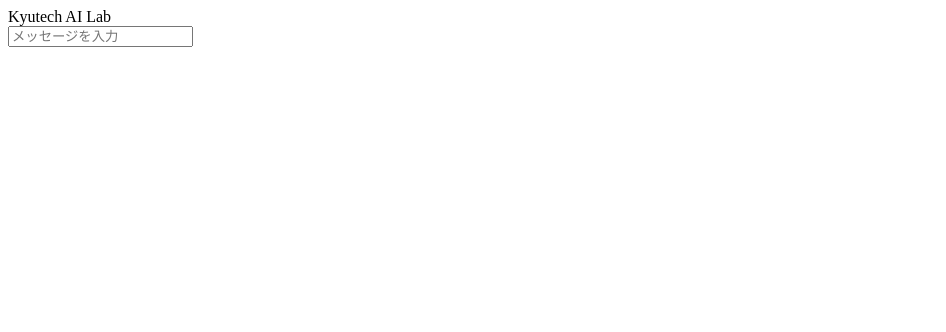
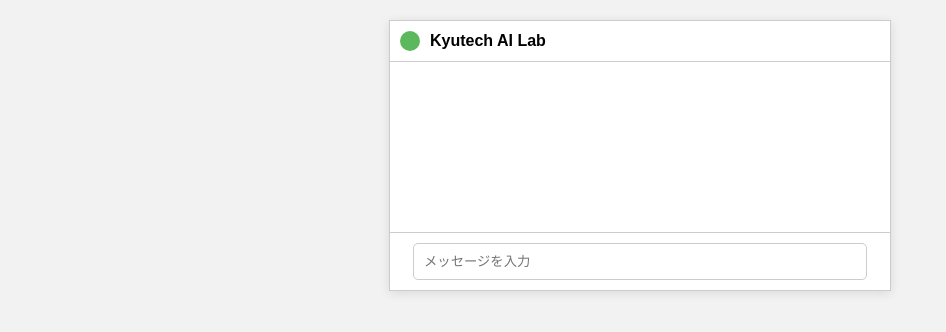
Before and after one commit to hibiki1023k/AI-ChromeEx, a browser extension: page WebstormProjects/aiForm/index.html in a window 1280 px wide. Shown: the whole page, without its empty margins (0-946 px from the left). Drawn offline with Linux system fonts and the light colour scheme; the site is published under a folder, as on GitHub Pages, so addresses that start at the root find nothing.

Commit message:
fox: PATH referrence in index.html

```diff
--- a/WebstormProjects/aiForm/index.html
+++ b/WebstormProjects/aiForm/index.html
@@ -3,7 +3,7 @@
 <head>
     <meta charset="UTF-8">
     <title>チャットフォーム</title>
-    <link rel="stylesheet" href="/public/global.css">
+    <link rel="stylesheet" href="./public/global.css">
 </head>
 <body>
 
```
